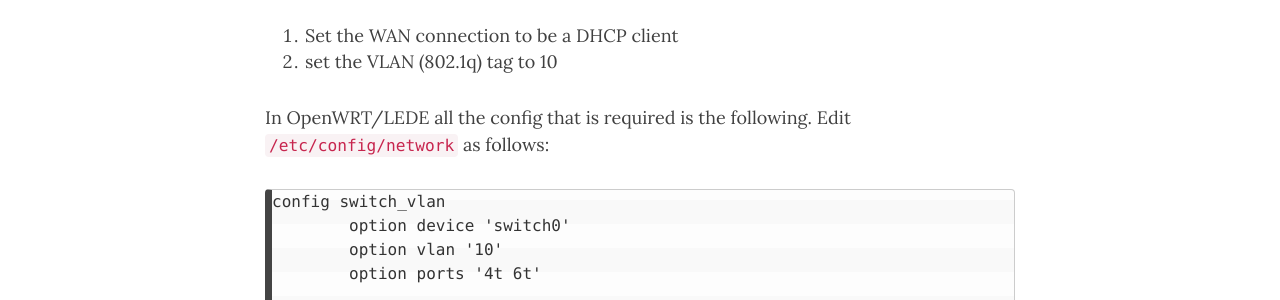
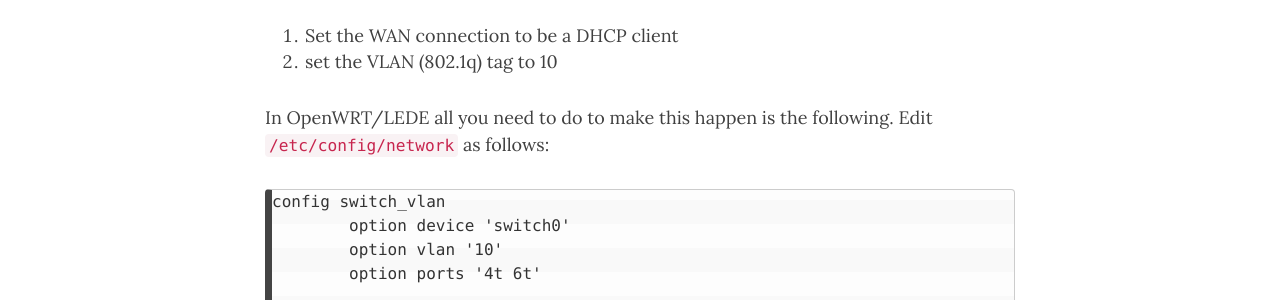
Before and after one commit to fbradyirl/fbradyirl_archive.github.io, a Jekyll site: the page built from _posts/2017-07-13-your-filename.md, in a window 1280 px wide and 900 px high, scrolled down 1478 px. Shown: the part 154-454 px from the top of the window. Built offline with Jekyll 4.4.1, drawn with Linux system fonts in a browser that asks for light colours; nearby versions of some CDN libraries; comment, search, counter and statistics services are not loaded.

````diff
--- a/_posts/2017-07-13-your-filename.md
+++ b/_posts/2017-07-13-your-filename.md
@@ -31,7 +31,7 @@
 1. Set the WAN connection to be a DHCP client
 2. set the VLAN (802.1q) tag to 10
 
-In OpenWRT/LEDE all the config that is required is the following. Edit `/etc/config/network` as follows:
+In OpenWRT/LEDE all you need to do to make this happen is the following. Edit `/etc/config/network` as follows:
 
 ```
 config switch_vlan
````
